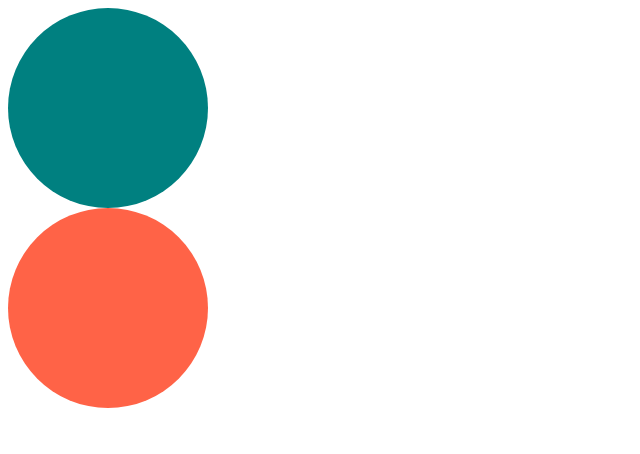
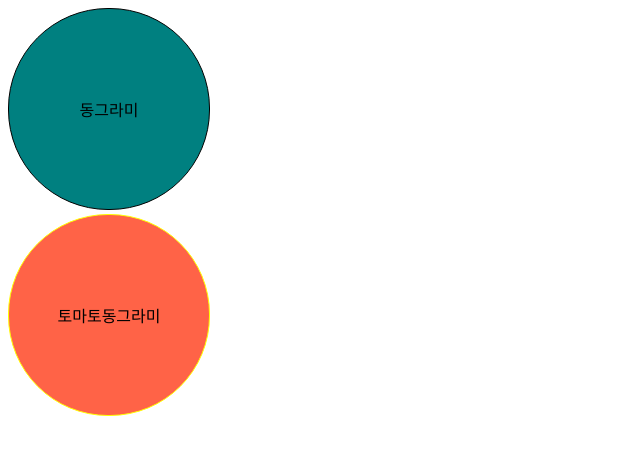
Before and after one commit to Wholesome-Gee/study_typescript, a React (Create React App) app: page / in a window 1280 px wide. Shown: the top 454 px of the page, without its empty margins (0-640 px from the left). Built offline with nearby package versions, Linux system fonts and the light colour scheme.

Commit message:
#3.3 Optional Type 설정과 React Component Prop에 기본값을 설정하는 2가지 방법

```diff
--- a/package.json
+++ b/package.json
@@ -19,7 +19,7 @@
     "web-vitals": "^2.1.4"
   },
   "scripts": {
-    "start": "react-scripts start",
+    "dev": "react-scripts start",
     "build": "react-scripts build",
     "test": "react-scripts test",
     "eject": "react-scripts eject"
--- a/src/App.tsx
+++ b/src/App.tsx
@@ -3,8 +3,8 @@ import Circle from "./Circle";
 function App() {
   return (
     <>
-      <Circle bgColor="teal" />
-      <Circle bgColor="tomato" />
+      <Circle backgroundColor="teal" />
+      <Circle backgroundColor="tomato" borderColor="yellow" text="토마토동그라미" />
     </>
   );
 }
--- a/src/Circle.tsx
+++ b/src/Circle.tsx
@@ -1,21 +1,45 @@
 import styled from "styled-components"; // npm i --save-dev @types/styled-components
 
-// interface는 object에 type하는 방법
-interface CircleProps {
-  bgColor: string;
+interface ICircle {
+  backgroundColor: string;
+  borderColor?: string;
+  text?: string;
 }
 
-// styled-component의 props를 type하는 방법
-const Container = styled.div<CircleProps>`
+interface IContainer {
+  backgroundColor: string;
+  borderColor: string;
+}
+/*
+interface는 object에 type하는 방법  #3.2
+?는 optional type으로 string|undefined와 같다.  #3.3
+*/
+
+const Container = styled.div<IContainer>`
   width: 200px;
   height: 200px;
-  background-color: ${(props) => props.bgColor};
+  display: flex;
+  justify-content: center;
+  align-items: center;
+  background-color: ${(props) => props.backgroundColor};
+  border: 1px solid ${(props) => props.borderColor};
   border-radius: 100px;
+  margin-bottom: 4px;
 `;
+/*
+styled-component의 props를 type할 떈 <Interface명>  #3.2
+*/
 
-// Component의 props를 type하는 방법
-function Circle({ bgColor }: CircleProps) {
-  return <Container bgColor={bgColor} />;
+function Circle({ backgroundColor, borderColor, text = "동그라미" }: ICircle) {
+  return (
+    <Container backgroundColor={backgroundColor} borderColor={borderColor ?? "black"}>
+      {text}
+    </Container>
+  );
 }
-
+/*
+react component의 props를 type할 떈 ({...props}: Interface명)  #3.2
+react component의 props에 기본값을 설정하는 방법 1. text="동그라미"  #3.3
+react component의 props를 기본값을 설정하는 방법 2. borderColor={borderColor ?? "black"}
+*/
 export default Circle;
```
Also changed, not shown: 1 other file (tests, documents, lock files or other folders).
